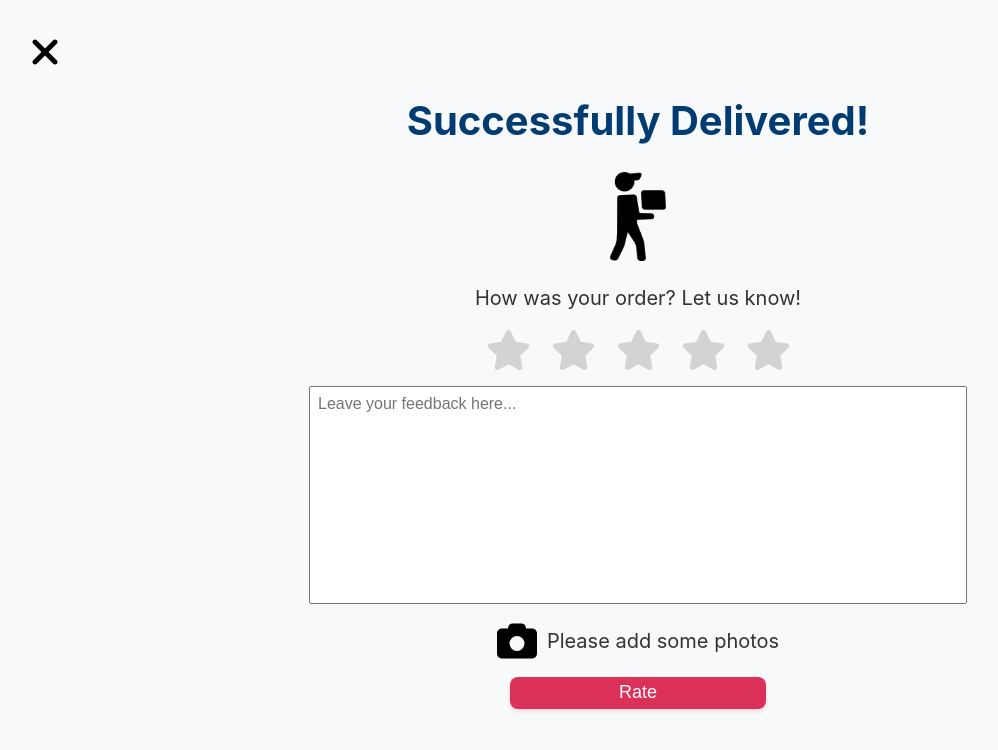
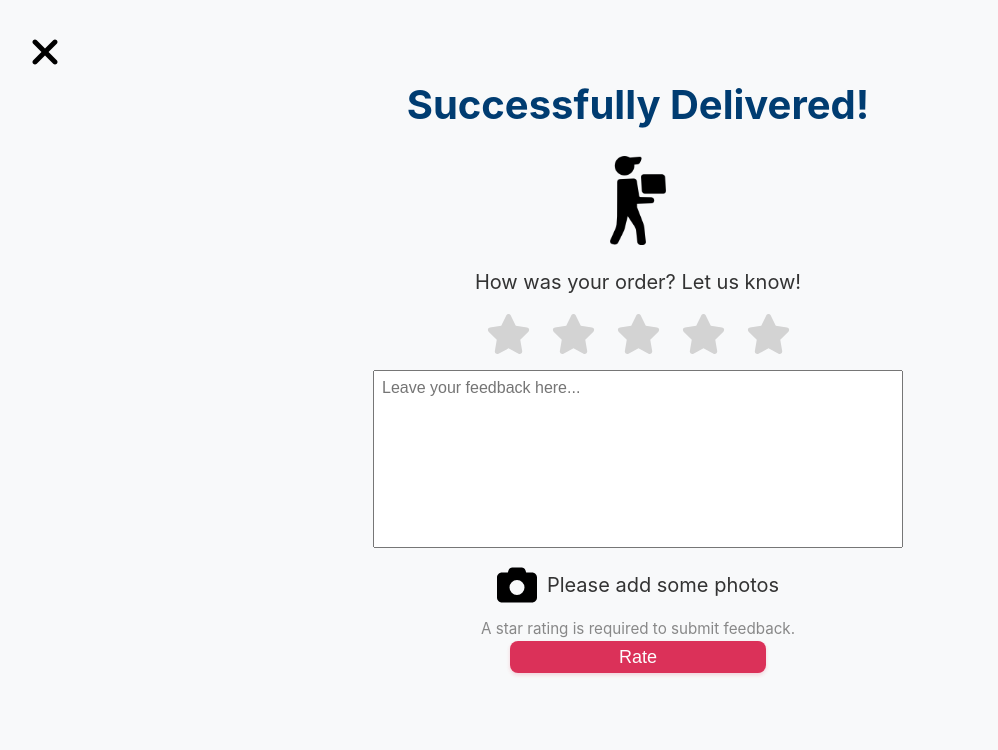
Before and after one commit to gnguye5-alt/uic-eats, a React (Create React App) app: page /completed-order in a window 1280 px wide. Shown: the top 750 px of the page, without its empty margins (2-1000 px from the left). Built offline with nearby package versions, Linux system fonts and the light colour scheme.

Commit message:
added messages for task flow clarity

```diff
--- a/src/OrderComplete/Completed.css
+++ b/src/OrderComplete/Completed.css
@@ -24,7 +24,7 @@
 
 .completed-header {
     color: #003C71;
-    margin-top: 6rem;
+    margin-top: 5rem;
 }
 
 .delivery-image {
@@ -63,7 +63,7 @@
     font-size: 16px;
     padding: 0.5rem;
     width: 60%;
-    height: 25vh;
+    height: 20vh;
     resize: none;
 }
 
@@ -73,7 +73,7 @@
     justify-content: center;
     align-items: center;
     gap: 10px;
-    margin-bottom: 0.2rem;
+    margin-bottom: 0.1rem;
 }
 
 .camera {
@@ -117,6 +117,13 @@
     align-items: center;
 }
 
+.rating-reminder {
+    text-align: center;
+    font-size: 0.95rem;
+    color: #888;
+    margin: 0 0 0.2rem 0;
+}
+
 .rate-btn:hover {
     background-color: #b3002a;
     box-shadow: 0 4px 8px rgba(213, 0, 50, 0.3);
@@ -133,7 +140,7 @@
     }
 
     .feedback-text {
-        width: 50%;
+        width: 40%;
     }
 
     .rate-btn {
@@ -141,6 +148,7 @@
     }
 }
 
+/* Desktop Screen */
 @media screen and (min-width: 1250px) {
     .delivery-image {
         width: 7%;
--- a/src/OrderComplete/SubmitFeedback.js
+++ b/src/OrderComplete/SubmitFeedback.js
@@ -14,6 +14,7 @@ const SubmitFeedback = ({ rating, feedback, photo }) => {
     const navigate = useNavigate();
 
     const handleSubmit = () => {
+
         const submission = {
             rating,
             feedback,
@@ -30,6 +31,12 @@ const SubmitFeedback = ({ rating, feedback, photo }) => {
     }
 
     return (
+        <div submit-feedback-constainer>
+            {rating === 0 && (
+                <p className="rating-reminder">
+                    A star rating is required to submit feedback.
+                </p>
+            )}
             <button
                 className="rate-btn"
                 onClick={handleSubmit}
@@ -37,6 +44,7 @@ const SubmitFeedback = ({ rating, feedback, photo }) => {
             >
                 Rate
             </button>
+        </div>
     );
 };
 
--- a/src/Tracking/Tracking.css
+++ b/src/Tracking/Tracking.css
@@ -65,7 +65,7 @@
 }
 
 .progress-bar {
-    margin: 0.5rem 0;
+    margin-top: 0.5rem;
     background-color: #dddddd;
     height: 1rem;
     border-radius: 3px;
@@ -75,6 +75,13 @@
     height: 100%;
     background-color: #0085AD;
 }
+
+.wait-message {
+    text-align: center;
+    font-size: 0.95rem;
+    color: #888;
+    margin: 0 0 0.5rem 0;
+  }
 
 /* MAP SECTION */
 .Map-Container {
@@ -153,3 +160,10 @@
     background: #ffffff;
     z-index: -1;
 }
+
+/* Mobile screen */
+@media screen and (max-width: 854px) {
+    .wait-message {
+        font-size: 0.70rem;
+    }
+}
--- a/src/Tracking/TrackingStatus.js
+++ b/src/Tracking/TrackingStatus.js
@@ -70,6 +70,7 @@ const TrackingStatus = ({ deliveryType }) => {
                     style={{ width: `${progress}%` }}
                 ></div>
             </div>
+            <p className="wait-message">You'll be redirected to leave a review once your order is complete.</p>
         </div>
     );
 };
```
Lines whose indentation alone changed are shown as unchanged.
